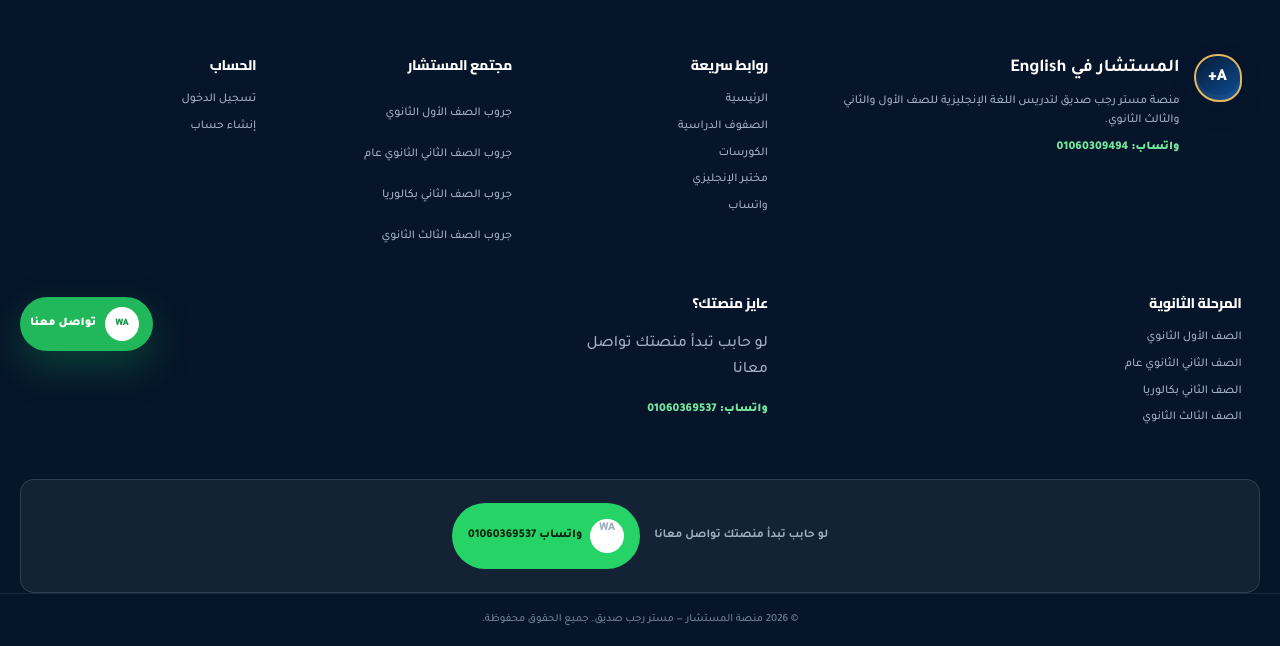
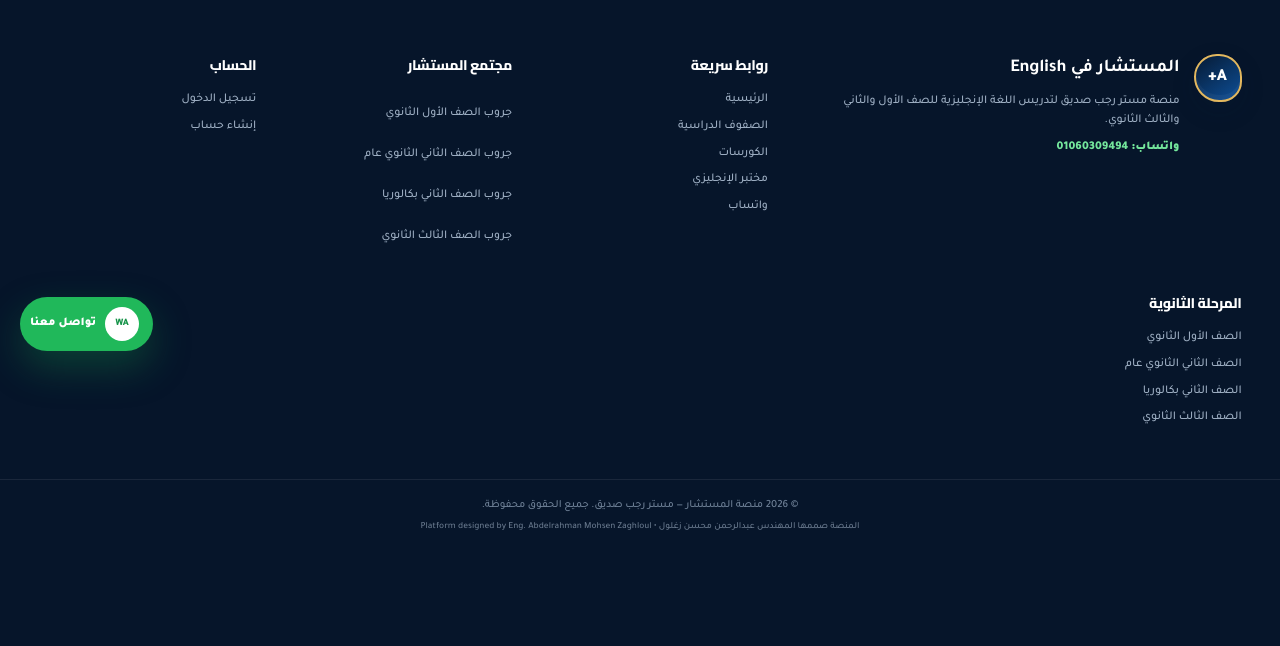
Before and after one commit to saddam2025/SSR_LMS, a FastAPI app: page /certificate/verify/1 in a window 1280 px wide. Shown: the part 427-1073 px from the top of the page. After the commit the page ends 957 px from the top, so only its background shows below. Run offline with FastAPI, Linux system fonts and the light colour scheme; data that the repository does not hold is empty; some libraries are stand-ins or nearby versions.

Commit message:
removing my number

```diff
--- a/app/templates/base.html
+++ b/app/templates/base.html
@@ -142,13 +142,8 @@
     </div>
     <div><h4>الحساب</h4>{% if user %}<a href="/dashboard">لوحتي</a><a href="/account/security">الأمان</a>{% else %}<a href="/login">تسجيل الدخول</a><a href="/register">إنشاء حساب</a>{% endif %}</div>
     <div><h4>المرحلة الثانوية</h4><span>الصف الأول الثانوي</span><span>الصف الثاني الثانوي عام</span><span>الصف الثاني بكالوريا</span><span>الصف الثالث الثانوي</span></div>
-    <div class="build-platform-col"><h4>عايز منصتك؟</h4><p>لو حابب تبدأ منصتك تواصل معانا</p><a class="footer-whatsapp" href="https://wa.me/201060369537?text=%D9%85%D8%B1%D8%AD%D8%A8%D8%A7%D9%8B%D8%8C%20%D8%AD%D8%A7%D8%A8%D8%A8%20%D8%A3%D8%A8%D8%AF%D8%A3%20%D9%85%D9%86%D8%B5%D8%AA%D9%8A%20%D8%A7%D9%84%D8%AA%D8%B9%D9%84%D9%8A%D9%85%D9%8A%D8%A9%20%D9%88%D8%A3%D8%AA%D9%88%D8%A7%D8%B5%D9%84%20%D9%85%D8%B9%D8%A7%D9%83" target="_blank" rel="noopener">واتساب: 01060369537</a></div>
   </div>
-  <div class="ww-footer-build-banner" style="display:flex;flex-wrap:wrap;align-items:center;justify-content:center;gap:14px;padding:16px 20px;margin:0 20px;background:rgba(255,255,255,.06);border:1px solid rgba(255,255,255,.12);border-radius:14px;text-align:center;">
-    <span style="font-weight:700;">لو حابب تبدأ منصتك تواصل معانا</span>
-    <a href="https://wa.me/201060369537?text=%D9%85%D8%B1%D8%AD%D8%A8%D8%A7%D9%8B%D8%8C%20%D8%AD%D8%A7%D8%A8%D8%A8%20%D8%A3%D8%A8%D8%AF%D8%A3%20%D9%85%D9%86%D8%B5%D8%AA%D9%8A%20%D8%A7%D9%84%D8%AA%D8%B9%D9%84%D9%8A%D9%85%D9%8A%D8%A9%20%D9%88%D8%A3%D8%AA%D9%88%D8%A7%D8%B5%D9%84%20%D9%85%D8%B9%D8%A7%D9%83" target="_blank" rel="noopener" style="display:inline-flex;align-items:center;gap:8px;background:#25D366;color:#06210f;font-weight:800;padding:9px 16px;border-radius:999px;text-decoration:none;"><span class="wa-icon">WA</span> واتساب 01060369537</a>
-  </div>
-  <div class="ww-footer-bottom">© 2026 منصة المستشار — مستر رجب صديق. جميع الحقوق محفوظة.</div>
+  <div class="ww-footer-bottom">© 2026 منصة المستشار — مستر رجب صديق. جميع الحقوق محفوظة.<br><span class="ww-footer-credit" style="opacity:.65;font-size:.85em;display:inline-block;margin-top:4px;">المنصة صممها المهندس عبدالرحمن محسن زغلول • Platform designed by Eng. Abdelrahman Mohsen Zaghloul</span></div>
 </footer>
 <script src="/static/pwa-register.js?v=20260818-wheel-typography-1" defer></script>
 </body>
```
